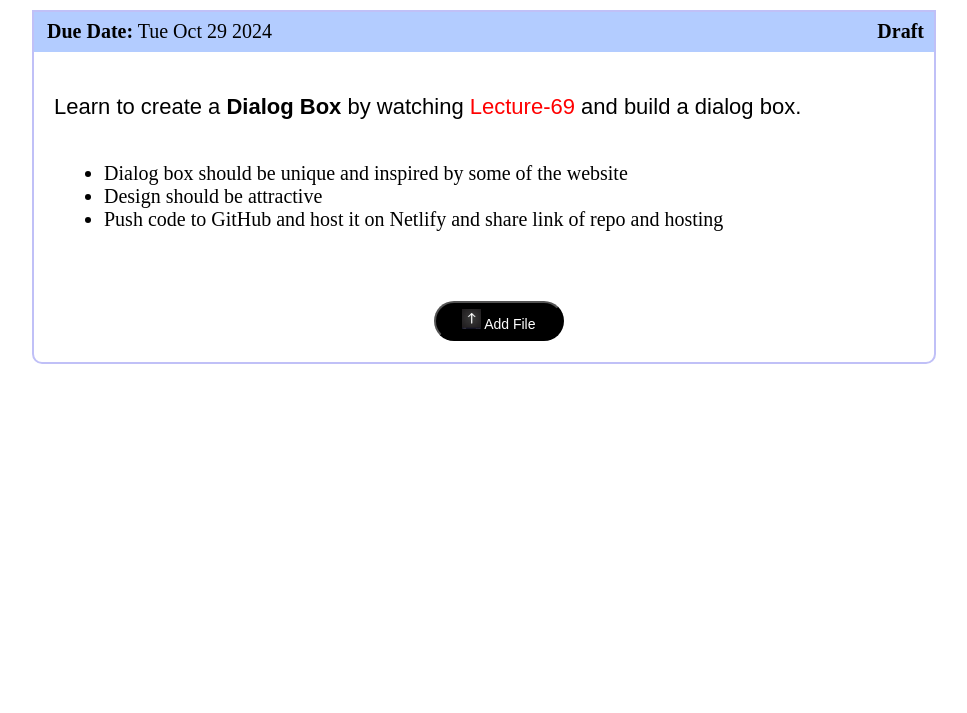
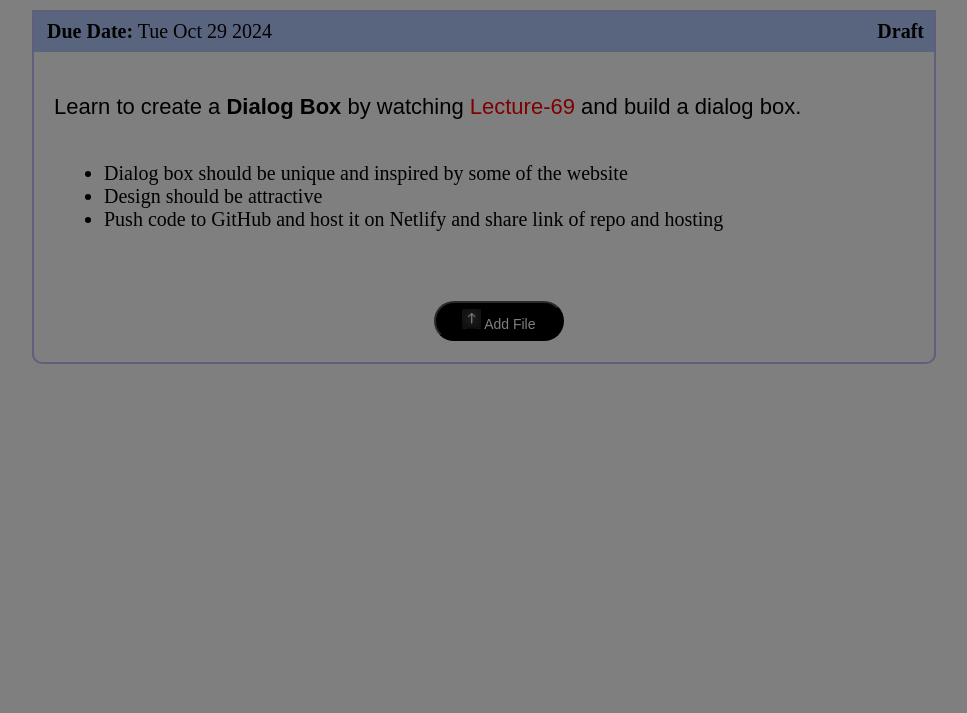
Before and after one commit to Arpitakharde/Assignment-33, a plain HTML site: page index.html in a window 1280 px wide. Shown: the part 87-800 px from the top of the page, without its empty margins (156-1123 px from the left). Drawn offline with Linux system fonts and the light colour scheme.

Commit message:
background created

```diff
--- a/index.html
+++ b/index.html
@@ -24,11 +24,14 @@
             <li>Push code to GitHub and host it on Netlify and share link of repo and hosting </li>
           </ul>
           <button id="btn" >
-            <img src="./image/arrow.jpg"  id="image">
-            Add File
-        </button>
+            <img src="./image/arrow.jpg"  id="image"> Add File </button>
     </div>
 
+    <div class="overlay">
+      <div class="model">
+         <h1></h1>
+      </div>
+    </div>
 
 </body>
 </html>
--- a/style.css
+++ b/style.css
@@ -68,3 +68,12 @@
     align-content: baseline;
 
 }
+
+.overlay{
+    background-color: rgba(0 ,0 ,0 ,0.5 );
+    position: fixed;
+    top:0;
+    left:0;
+    width: 100%;
+    height: 100%;
+}
```
